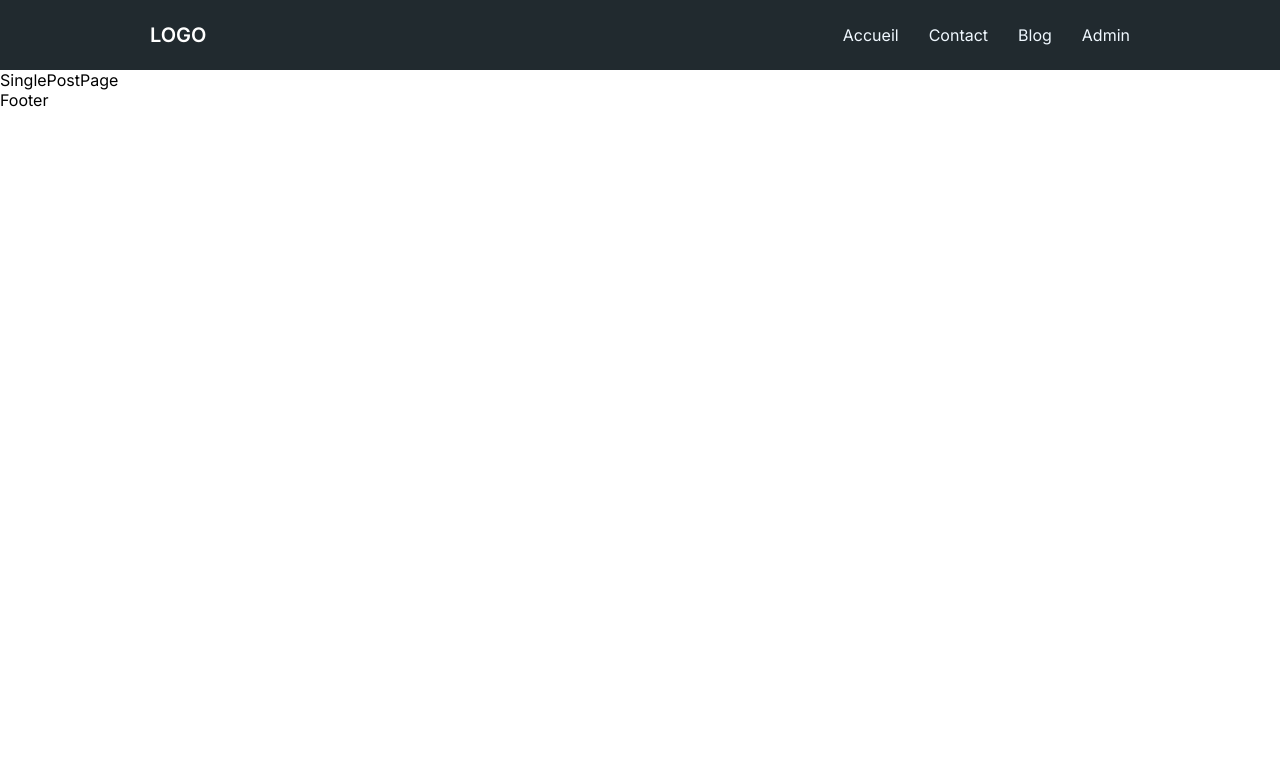
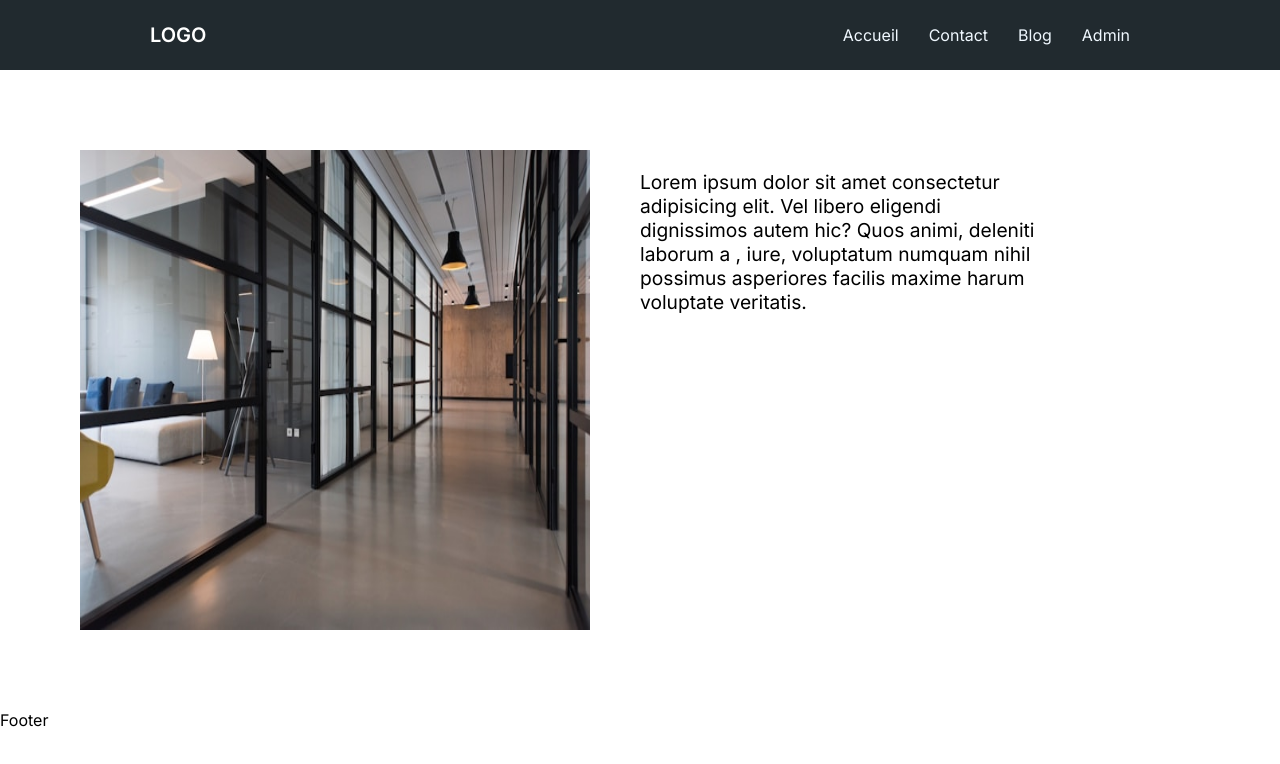
Before and after one commit to karimoucisse/next-tutorial-app, a Next.js app: page /blog/1 in a window 1280 px wide. Shown: the top 764 px of the page. Built offline with nearby package versions, Linux system fonts and the light colour scheme.

Commit message:
add new file in blog folder

```diff
--- a/src/app/blog/[slug]/page.jsx
+++ b/src/app/blog/[slug]/page.jsx
@@ -1,8 +1,21 @@
-import React from 'react'
+import Image from "next/image"
+import styles from "./singlePost.module.css"
 
 const SinglePostPage = () => {
   return (
-    <div>SinglePostPage</div>
+    <div className= {styles.container}>
+      <div className={styles.left}>
+        <Image src= "/photo.jpg" fill/>
+      </div>
+      <div className= {styles.right}>
+        <p>
+          Lorem ipsum dolor sit amet consectetur adipisicing elit. Vel
+          libero eligendi dignissimos autem hic? Quos animi, deleniti laborum a
+          , iure, voluptatum numquam nihil possimus asperiores facilis maxime
+           harum voluptate veritatis.
+        </p>
+      </div>
+    </div>
   )
 }
 
--- /dev/null
+++ b/src/app/blog/[slug]/singlePost.module.css
@@ -0,0 +1,25 @@
+.container
+{
+    display: flex;
+    padding: 80px;
+}
+
+.left
+{
+    position: relative;
+    width: 400px;
+    height: 60vh;
+    display: flex;
+    flex: 1;
+}
+.right
+{
+    display: flex;
+    flex: 1;
+    padding: 20px 50px;
+}
+.right p
+{
+    max-width: 400px;
+    font-size: larger;
+}
```
